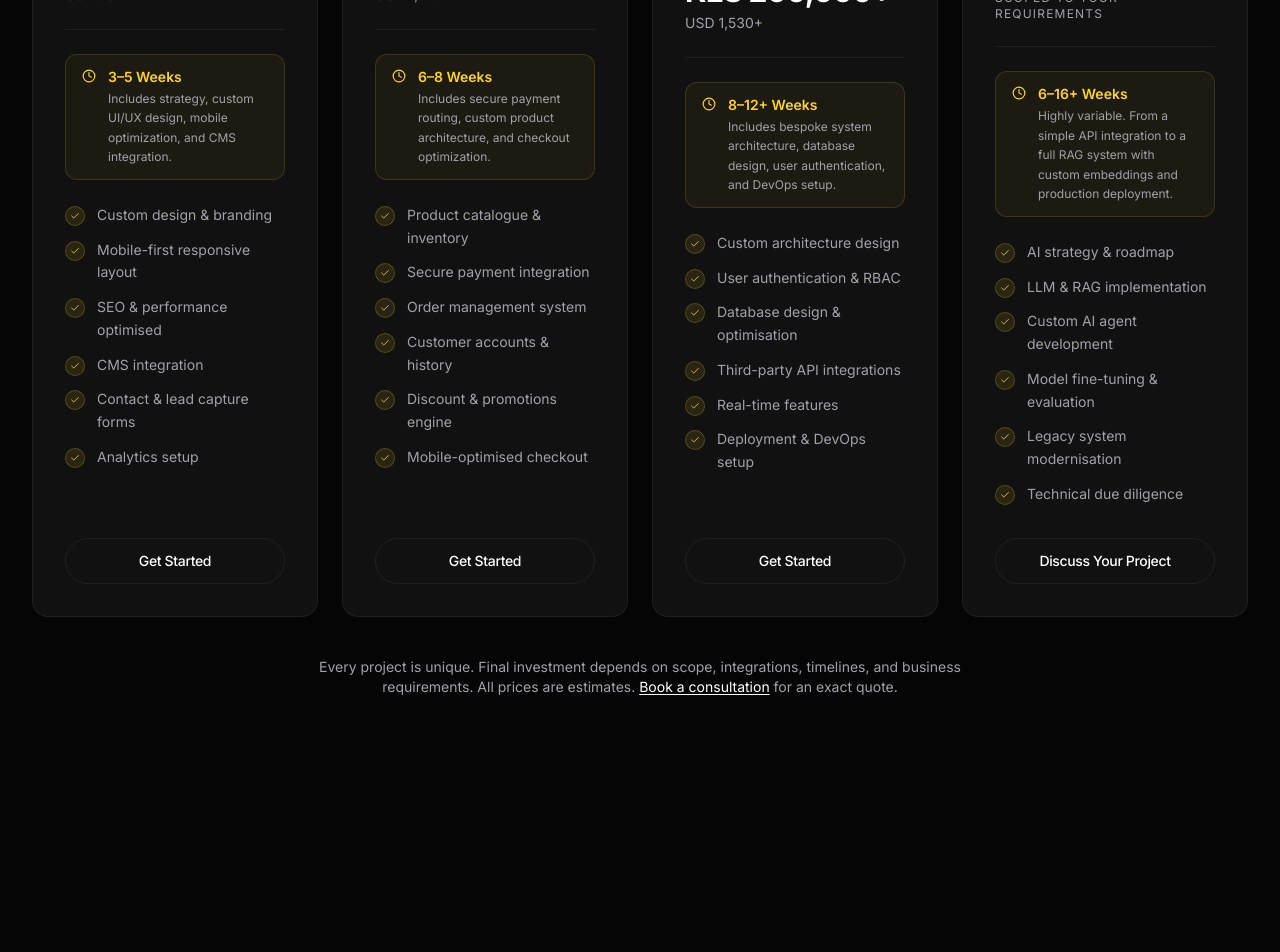
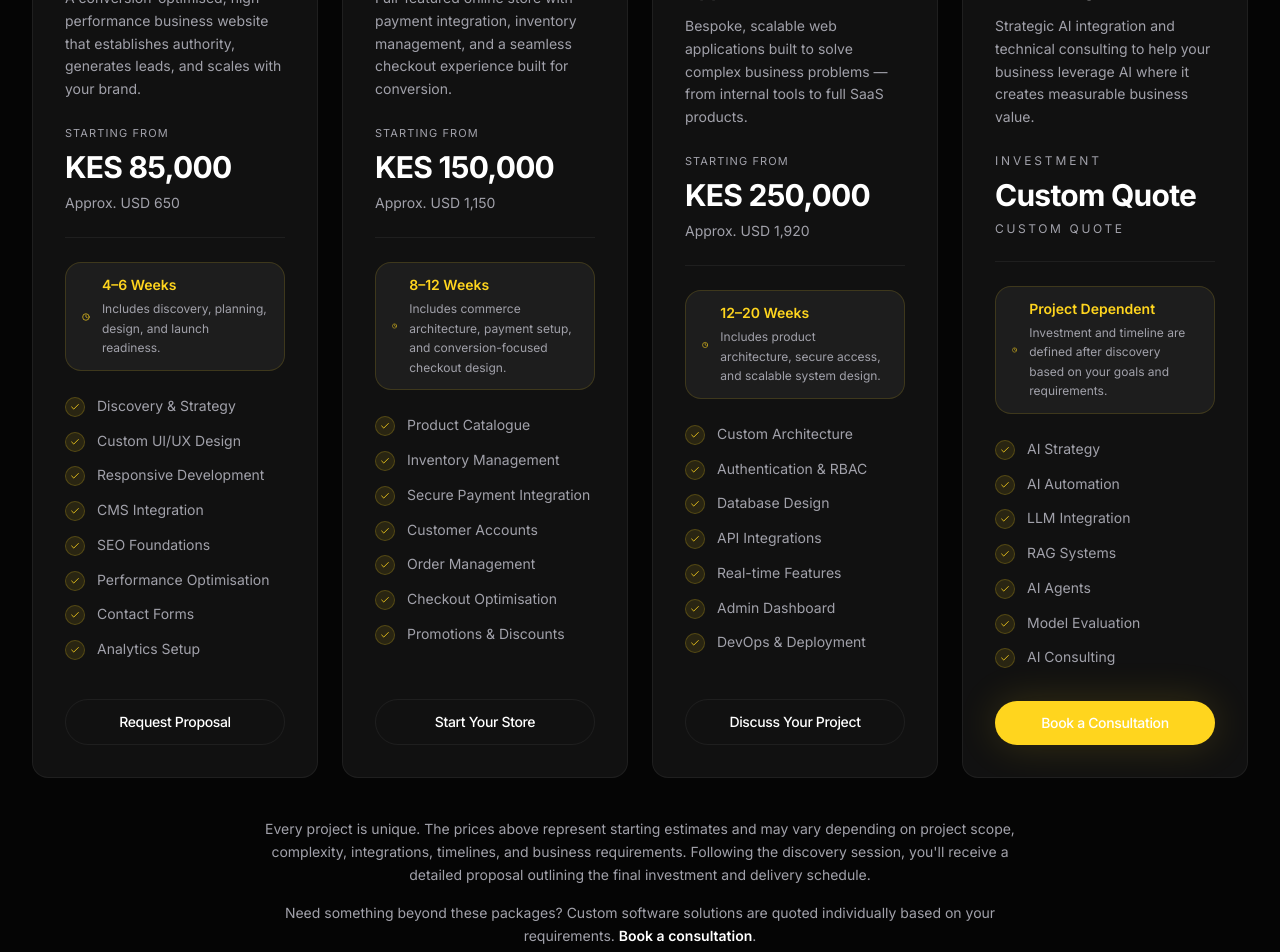
Before and after one commit to antoniodemax/antony, a React (Vite) app: page / in a window 1280 px wide. Shown: the part 3820-4772 px from the top of the page. Built offline with nearby package versions, Linux system fonts and the light colour scheme.

Commit message:
Updated the  investment section with refined pricing and timelines

```diff
--- a/src/components/sections/Services.tsx
+++ b/src/components/sections/Services.tsx
@@ -11,7 +11,7 @@ function ServiceCard({ service, index }: { service: typeof services[0]; index: n
       whileInView={{ opacity: 1, y: 0 }}
       viewport={{ once: true, margin: '-40px' }}
       transition={{ duration: 0.7, delay: index * 0.1, ease: 'easeOut' }}
-      className="group relative flex flex-col rounded-2xl border border-white/8 bg-card overflow-hidden hover:border-accent/30 transition-all duration-500"
+      className="group relative flex h-full flex-col rounded-2xl border border-white/8 bg-card overflow-hidden transition-all duration-500 hover:-translate-y-1 hover:border-accent/30 hover:shadow-[0_24px_60px_rgba(0,0,0,0.35)]"
     >
       {/* Gold top accent bar */}
       <div className="h-[2px] w-full bg-gradient-to-r from-accent/80 via-accent to-accent/20" />
@@ -19,8 +19,8 @@ function ServiceCard({ service, index }: { service: typeof services[0]; index: n
       <div className="flex flex-col flex-1 p-8 gap-6">
 
         {/* Header */}
-        <div className="space-y-2">
-          <h3 className="text-xl font-bold text-white tracking-tight group-hover:text-accent transition-colors duration-300">
+        <div className="space-y-3">
+          <h3 className="text-xl font-semibold text-white tracking-tight group-hover:text-accent transition-colors duration-300">
             {service.title}
           </h3>
           <p className="text-sm text-muted leading-relaxed">{service.description}</p>
@@ -29,25 +29,28 @@ function ServiceCard({ service, index }: { service: typeof services[0]; index: n
         {/* Price */}
         <div className="pb-6 border-b border-white/5">
           {service.pricingType === 'custom' ? (
-            <div>
-              <p className="text-3xl font-bold text-white tracking-tight">Custom Quote</p>
-              <p className="text-xs text-muted mt-1.5 uppercase tracking-widest">Scoped to your requirements</p>
+            <div className="space-y-2">
+              <p className="text-xs uppercase tracking-[0.24em] text-muted/50">Investment</p>
+              <p className="text-3xl font-bold text-white tracking-tight">{service.kes}</p>
+              <p className="text-xs text-muted uppercase tracking-[0.22em]">Custom Quote</p>
             </div>
           ) : (
-            <div>
-              <p className="text-[11px] text-muted/50 uppercase tracking-widest mb-2">Starting at</p>
+            <div className="space-y-2">
+              <p className="text-[11px] text-muted/50 uppercase tracking-widest">Starting From</p>
               <p className="text-3xl font-bold text-white tracking-tight">{service.kes}</p>
-              <p className="text-sm text-muted mt-1">{service.usd}</p>
+              <p className="text-sm text-muted">{service.usd}</p>
             </div>
           )}
         </div>
 
         {/* Timeline */}
-        <div className="flex items-start gap-3 px-4 py-3 rounded-xl bg-accent/5 border border-accent/15">
-          <Clock size={14} className="text-accent mt-0.5 flex-shrink-0" />
+        <div className="inline-flex items-center gap-3 rounded-2xl border border-accent/15 bg-white/5 px-4 py-3">
+          <Clock size={16} className="text-accent" />
           <div>
             <p className="text-sm font-semibold text-accent">{service.timeline}</p>
-            <p className="text-xs text-muted mt-0.5 leading-relaxed">{service.timelineNote}</p>
+            {service.timelineNote ? (
+              <p className="text-xs text-muted mt-1 leading-relaxed">{service.timelineNote}</p>
+            ) : null}
           </div>
         </div>
 
@@ -71,11 +74,11 @@ function ServiceCard({ service, index }: { service: typeof services[0]; index: n
             e.preventDefault()
             document.querySelector('#contact')?.scrollIntoView({ behavior: 'smooth' })
           }}
-          variant={service.recommended ? 'primary' : 'secondary'}
+          variant={service.pricingType === 'custom' ? 'primary' : 'secondary'}
           className="w-full mt-2"
           size="md"
         >
-          {service.pricingType === 'custom' ? 'Discuss Your Project' : 'Get Started'}
+          {service.buttonLabel}
         </Button>
 
       </div>
@@ -88,12 +91,21 @@ export default function Services() {
     <section id="services" className="py-24 md:py-32">
       <div className="max-w-7xl mx-auto px-4 sm:px-6 lg:px-8">
 
-        <div className="mb-16 text-center">
+        <div className="mb-10 text-center">
           <SectionHeader
-            label="Services & Investment"
-            title="Transparent pricing, exceptional value"
-            description="Premium digital products built with the same care and craft you'd expect from an in-house team — without the overhead."
+            label="Investment"
+            title="Investment"
+            description="Every project is unique. The pricing below represents the typical starting investment for each service. Following a discovery session, you'll receive a detailed proposal outlining the final scope, timeline, investment, and delivery schedule."
           />
+        </div>
+
+        <div className="mb-8 rounded-[2rem] border border-white/10 bg-white/5 px-6 py-6 shadow-[0_24px_70px_rgba(0,0,0,0.15)] sm:px-8 sm:py-8">
+          <div className="max-w-4xl mx-auto">
+            <p className="text-xs uppercase tracking-[0.35em] text-accent font-semibold">Discovery First</p>
+            <p className="mt-4 text-base sm:text-lg text-white/90 leading-relaxed max-w-3xl">
+              Every successful project begins with a discovery session where we discuss your business goals, technical requirements, project scope, timeline, and budget before preparing a detailed proposal.
+            </p>
+          </div>
         </div>
 
         <div className="grid sm:grid-cols-2 xl:grid-cols-4 gap-6">
@@ -102,24 +114,27 @@ export default function Services() {
           ))}
         </div>
 
-        <motion.p
+        <motion.div
           initial={{ opacity: 0 }}
           whileInView={{ opacity: 1 }}
           viewport={{ once: true }}
           transition={{ duration: 0.5, delay: 0.4 }}
-          className="text-center text-sm text-muted/50 mt-10 max-w-2xl mx-auto"
+          className="mt-10 max-w-3xl mx-auto text-center"
         >
-          Every project is unique. Final investment depends on scope, integrations, timelines,
-          and business requirements. All prices are estimates.{' '}
-          <a
-            href="#contact"
-            onClick={e => { e.preventDefault(); document.querySelector('#contact')?.scrollIntoView({ behavior: 'smooth' }) }}
-            className="text-accent hover:text-white transition-colors underline underline-offset-2"
-          >
-            Book a consultation
-          </a>{' '}
-          for an exact quote.
-        </motion.p>
+          <p className="text-sm text-muted/60 leading-relaxed">
+            Every project is unique. The prices above represent starting estimates and may vary depending on project scope, complexity, integrations, timelines, and business requirements. Following the discovery session, you'll receive a detailed proposal outlining the final investment and delivery schedule.
+          </p>
+          <p className="mt-4 text-sm text-muted/60 leading-relaxed">
+            Need something beyond these packages? Custom software solutions are quoted individually based on your requirements.{' '}
+            <a
+              href="#contact"
+              onClick={e => { e.preventDefault(); document.querySelector('#contact')?.scrollIntoView({ behavior: 'smooth' }) }}
+              className="text-accent font-semibold hover:text-white"
+            >
+              Book a consultation
+            </a>.
+          </p>
+        </motion.div>
 
       </div>
     </section>
--- a/src/data/services.ts
+++ b/src/data/services.ts
@@ -3,11 +3,12 @@ export interface Service {
   title: string
   description: string
   kes: string
-  usd: string
-  pricingType: 'starting' | 'custom' | 'hourly'
+  usd?: string
+  pricingType: 'starting' | 'custom'
+  buttonLabel: string
   features: string[]
   timeline: string
-  timelineNote: string
+  timelineNote?: string
   recommended?: boolean
 }
 
@@ -17,57 +18,64 @@ export const services: Service[] = [
     title: 'Business Website',
     description:
       'A conversion-optimised, high-performance business website that establishes authority, generates leads, and scales with your brand.',
-    kes: 'KES 85,000+',
-    usd: 'USD 650+',
+    kes: 'KES 85,000',
+    usd: 'Approx. USD 650',
     pricingType: 'starting',
+    buttonLabel: 'Request Proposal',
     features: [
-      'Custom design & branding',
-      'Mobile-first responsive layout',
-      'SEO & performance optimised',
-      'CMS integration',
-      'Contact & lead capture forms',
-      'Analytics setup',
+      'Discovery & Strategy',
+      'Custom UI/UX Design',
+      'Responsive Development',
+      'CMS Integration',
+      'SEO Foundations',
+      'Performance Optimisation',
+      'Contact Forms',
+      'Analytics Setup',
     ],
-    timeline: '3–5 Weeks',
-    timelineNote: 'Includes strategy, custom UI/UX design, mobile optimization, and CMS integration.',
+    timeline: '4–6 Weeks',
+    timelineNote: 'Includes discovery, planning, design, and launch readiness.',
   },
   {
     id: 'ecommerce',
     title: 'E-Commerce Platform',
     description:
       'Full-featured online store with payment integration, inventory management, and a seamless checkout experience built for conversion.',
-    kes: 'KES 140,000+',
-    usd: 'USD 1,070+',
+    kes: 'KES 150,000',
+    usd: 'Approx. USD 1,150',
     pricingType: 'starting',
+    buttonLabel: 'Start Your Store',
     features: [
-      'Product catalogue & inventory',
-      'Secure payment integration',
-      'Order management system',
-      'Customer accounts & history',
-      'Discount & promotions engine',
-      'Mobile-optimised checkout',
+      'Product Catalogue',
+      'Inventory Management',
+      'Secure Payment Integration',
+      'Customer Accounts',
+      'Order Management',
+      'Checkout Optimisation',
+      'Promotions & Discounts',
     ],
-    timeline: '6–8 Weeks',
-    timelineNote: 'Includes secure payment routing, custom product architecture, and checkout optimization.',
+    timeline: '8–12 Weeks',
+    timelineNote: 'Includes commerce architecture, payment setup, and conversion-focused checkout design.',
   },
   {
     id: 'web-application',
     title: 'Custom Web Application',
     description:
       'Bespoke, scalable web applications built to solve complex business problems — from internal tools to full SaaS products.',
-    kes: 'KES 200,000+',
-    usd: 'USD 1,530+',
+    kes: 'KES 250,000',
+    usd: 'Approx. USD 1,920',
     pricingType: 'starting',
+    buttonLabel: 'Discuss Your Project',
     features: [
-      'Custom architecture design',
-      'User authentication & RBAC',
-      'Database design & optimisation',
-      'Third-party API integrations',
-      'Real-time features',
-      'Deployment & DevOps setup',
+      'Custom Architecture',
+      'Authentication & RBAC',
+      'Database Design',
+      'API Integrations',
+      'Real-time Features',
+      'Admin Dashboard',
+      'DevOps & Deployment',
     ],
-    timeline: '8–12+ Weeks',
-    timelineNote: 'Includes bespoke system architecture, database design, user authentication, and DevOps setup.',
+    timeline: '12–20 Weeks',
+    timelineNote: 'Includes product architecture, secure access, and scalable system design.',
   },
   {
     id: 'ai-consulting',
@@ -75,17 +83,18 @@ export const services: Service[] = [
     description:
       'Strategic AI integration and technical consulting to help your business leverage AI where it creates measurable business value.',
     kes: 'Custom Quote',
-    usd: 'Custom Quote',
     pricingType: 'custom',
+    buttonLabel: 'Book a Consultation',
     features: [
-      'AI strategy & roadmap',
-      'LLM & RAG implementation',
-      'Custom AI agent development',
-      'Model fine-tuning & evaluation',
-      'Legacy system modernisation',
-      'Technical due diligence',
+      'AI Strategy',
+      'AI Automation',
+      'LLM Integration',
+      'RAG Systems',
+      'AI Agents',
+      'Model Evaluation',
+      'AI Consulting',
     ],
-    timeline: '6–16+ Weeks',
-    timelineNote: 'Highly variable. From a simple API integration to a full RAG system with custom embeddings and production deployment.',
+    timeline: 'Project Dependent',
+    timelineNote: 'Investment and timeline are defined after discovery based on your goals and requirements.',
   },
 ]
```
